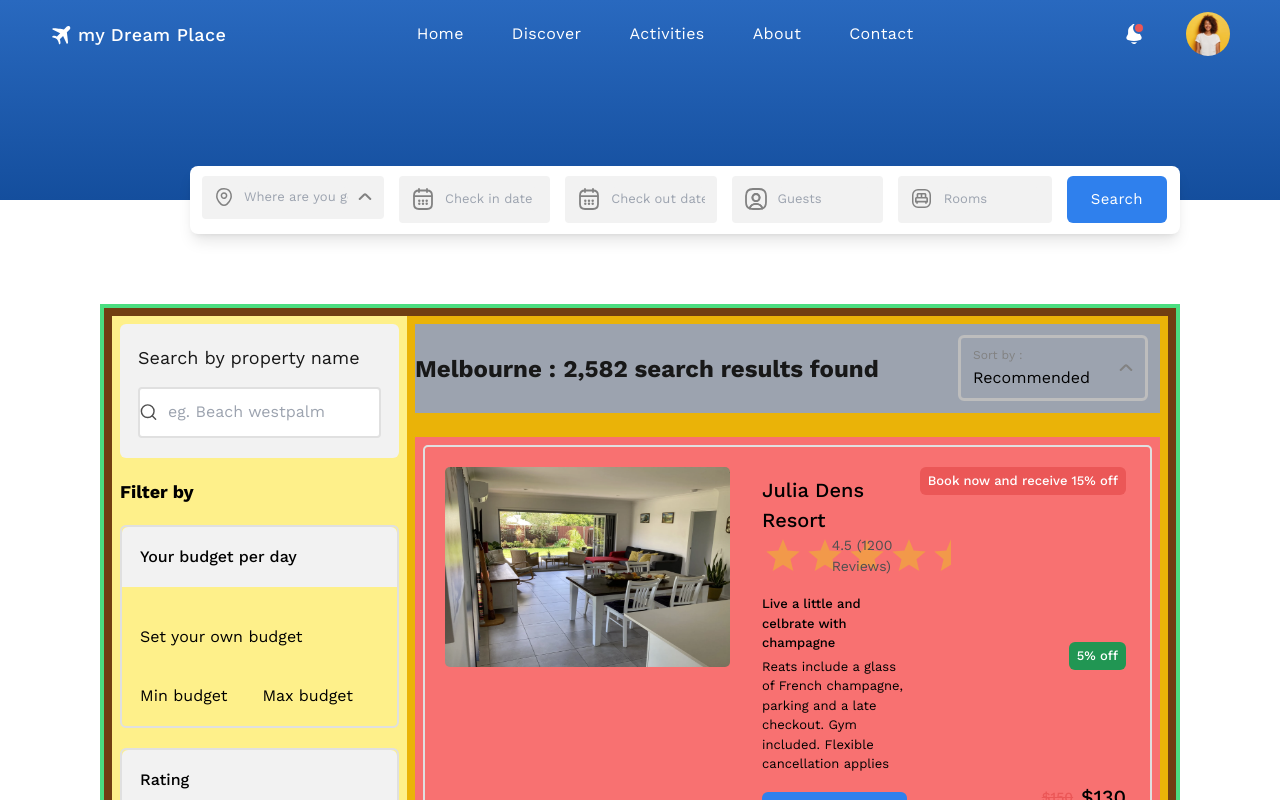
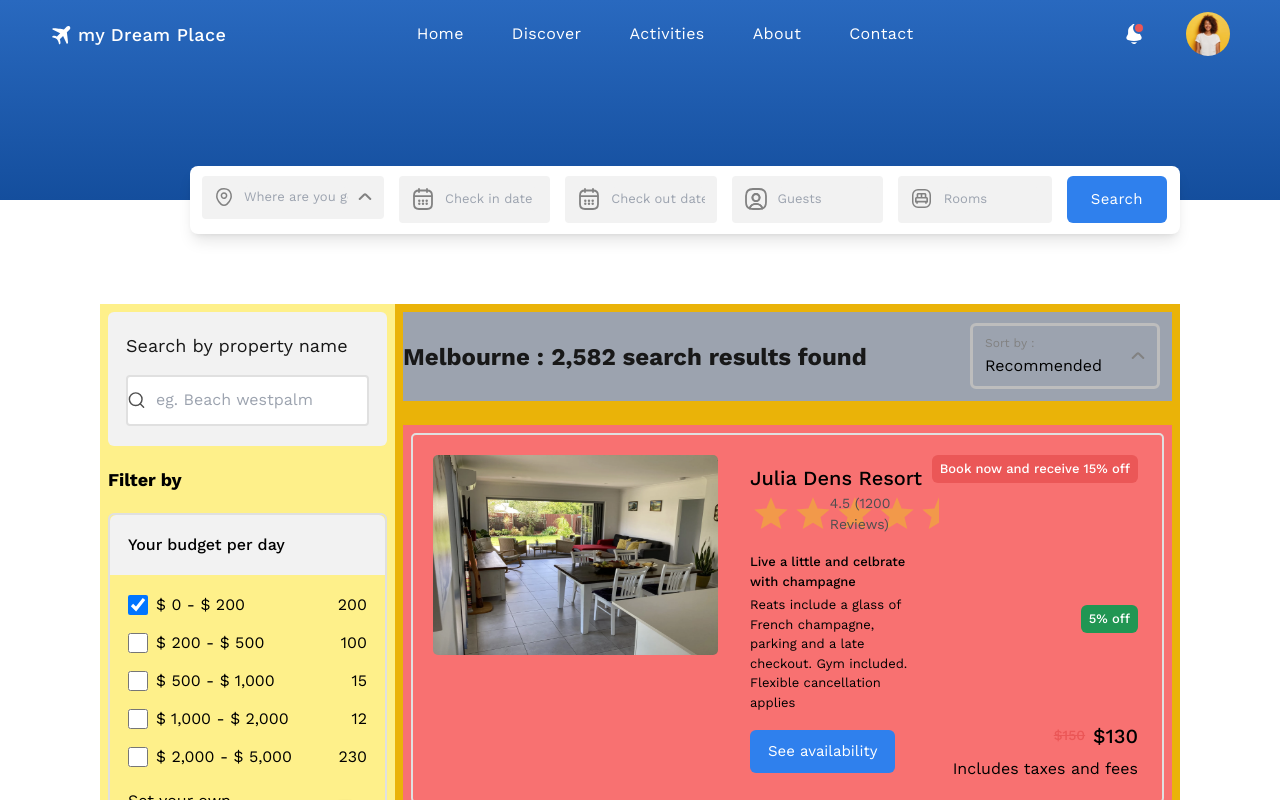
Before and after one commit to SaraDrwish/algoriza-internship-FE204, a Vue app: page /searchres in a window 1280 px wide. Shown: the top 800 px of the page. Built offline with nearby package versions, Linux system fonts and the light colour scheme; a web font is replaced by a local one.

Commit message:
58  search res and sign and reg 13 - serch desgin

```diff
--- a/src/components/SearchResults/SearchResults.vue
+++ b/src/components/SearchResults/SearchResults.vue
@@ -77,9 +77,9 @@
 
   <!-- ////////////////////start body//////////////////////// -->
 
-<div class="  bg-green-400 m-auto p-1 w-[calc(100vw-200px)] ">
+<div class="  bg-green-400 m-auto w-[calc(100vw-200px)] ">
 
-  <div class="flex bg-yellow-900 p-2 mb-[96px]">
+  <div class="flex bg-yellow-900 mb-[96px]">
 
   <div class="leftbox flex flex-col gap-[20px] flex-2 w-[295px]  bg-yellow-200 p-2">
 
@@ -98,17 +98,76 @@
          <div class="bg-inputsGray  p-[18px] text-[16px] font-[500] rounded-t-[6px] ">Your budget per day</div>
          <div class="flex flex-col p-[18px]">
           <div class="">
-            <ul>
-              <li></li>
+             <ul class="flex flex-col gap-[14px]">
+
+              <li class="flex justify-between items-center ">
+                <div class="flex gap-[8px] items-center ">
+                  <!-- <label class=" "> -->
+                    <input type="checkbox" class="rounded-[15px]   border-bordersr w-[20px] h-[20px]" checked="checked">
+                    <span> $ 0 - $ 200 </span>
+                  <!-- </label> -->
+                </div>
+
+                <div class="">
+                  <label >200</label>
+                </div>
+              </li>
+
+              <li class="flex justify-between items-center ">
+                <div class="flex gap-[8px] items-center ">
+                    <input type="checkbox" class="rounded-[15px] bg-bordersr border-bordersr w-[20px] h-[20px] " >
+                    <span>$ 200 - $ 500</span>
+                </div>
+                <div class="">
+                  <label >100</label>
+                </div>
+              </li>
+
+              <li class="flex justify-between items-center ">
+                <div class="flex gap-[8px] items-center " >
+                    <input type="checkbox" class="rounded-[15px] bg-bordersr border-bordersr w-[20px] h-[20px] " >
+                    <span>$ 500 - $ 1,000</span>
+                </div>
+                <div class="">
+                  <label >15</label>
+                </div>
+              </li>
+
+              <li class="flex justify-between items-center ">
+                <div class="flex gap-[8px] items-center">
+                    <input type="checkbox" class="rounded-[15px] bg-bordersr border-bordersr w-[20px] h-[20px] " >
+                    <span>$ 1,000 - $ 2,000</span>
+                </div>
+                <div class="">
+                  <label >12</label>
+                </div>
+              </li>
+
+              <li class="flex justify-between items-center ">
+                <div class="flex gap-[8px] items-center">
+                  <!-- <label class=" "> -->
+                    <input type="checkbox" class="rounded-[15px] bg-bordersr border-bordersr w-[20px] h-[20px] ">
+                    <span>$ 2,000 - $ 5,000</span>
+                  <!-- </label> -->
+                </div>
+                <div class="">
+                  <label >230</label>
+                </div>
+              </li>
+
+
             </ul>
+
+
+
           </div>
-          <div class="flex my-[20px]">
+          <div class="flex my-[20px] gap-[99px]">
             <p>Set your own budget</p>
-            <img src="" alt="">
+            <img src="../../assets/icons/switcer.svg" alt="swicher1">
           </div>
            <div class="flex gap-[35px] mt-[15px]">
-            <button>Min budget</button>
-            <button>Max budget</button>
+            <button class="border-solid border-1 pt-[11px] pb-[12px] px-[12px] border-borderserbox">Min budget</button>
+            <button class="border-solid border-1 pt-[11px] pb-[12px] px-[12px] border-borderserbox">Max budget</button>
           </div>
 
          </div>
```
Also changed, not shown: src/assets/icons/switcer.svg (added).
